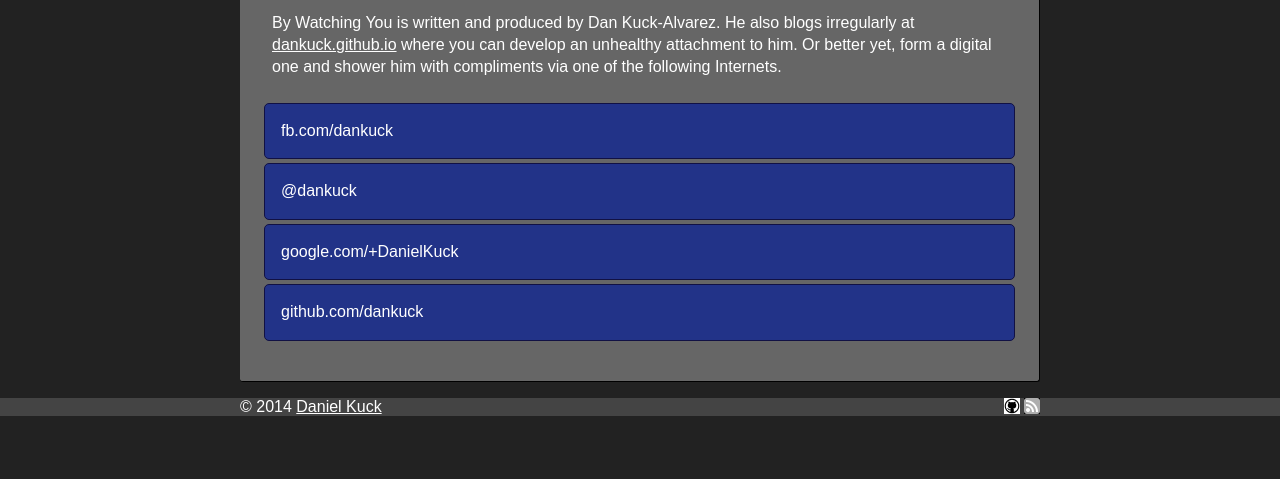
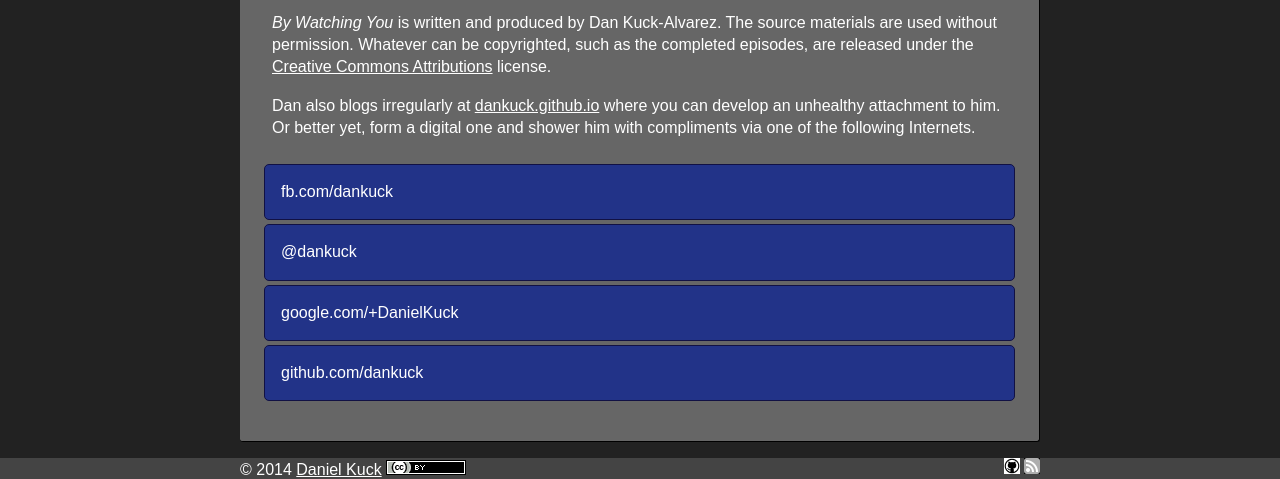
Before and after one commit to dankuck/by-watching-you, a Jekyll site: the page built from contact/index.html, in a window 1280 px wide, cut to the strip 522-1001 px from the top of the page. Built offline with Jekyll 4.4.1, drawn with Linux system fonts in a browser that asks for light colours; before the commit the page ends 940 px from its top, so only the background shows below that.

Commit message:
The licensing. CC-BY

```diff
--- a/_includes/footer.html
+++ b/_includes/footer.html
@@ -7,7 +7,7 @@
 					<a href="https://github.com/dankuck/bywatchingyou" title="Fork this website on github"><img src="/assets/github-small.png"></a>
 					<a href="http://feeds.feedburner.com/bywatchingyou" title="By Watching You - Webcomic - RSS Feed"><img src="/assets/rss-grey.png" border="0" /></a>
 				</div>
-				&copy; 2014 <a href="/contact/">Daniel Kuck</a>
+				&copy; 2014 <a href="/contact/">Daniel Kuck</a> <a href="/contact/"><img src="/assets/cc-by-80x15.png" border="0" style="margin-top: 2px;" /></a>
 			</div>
 		</div>
 	</body>
--- a/contact/index.html
+++ b/contact/index.html
@@ -17,12 +17,17 @@ li a:hover { background-color: #888 }
 </ul>
 
 <div style="margin: 1em;">
-<img src="http://www.gravatar.com/avatar/3b55d9d2629003d8f6d3365c4ea79122" border="0" style="border-radius: 5px; border: 0px solid white;"/>
+	<img src="http://www.gravatar.com/avatar/3b55d9d2629003d8f6d3365c4ea79122" border="0" style="border-radius: 5px; border: 0px solid white;"/>
 
-<p>By Watching You is written and produced by Dan Kuck-Alvarez. He also blogs irregularly at
-	<a href="http://dankuck.github.io">dankuck.github.io</a> where you can develop an unhealthy
-	attachment to him. Or better yet, form a digital one and shower him with compliments via
-	one of the following Internets.</p>
+	<p><i>By Watching You</i> is written and produced by Dan Kuck-Alvarez.
+		The source materials are used without permission. Whatever can be copyrighted, such as the completed episodes, are released under the <a href="http://creativecommons.org/licenses/by/4.0/">Creative Commons Attributions</a> license.
+	</p>
+
+	<p>Dan also blogs irregularly at
+		<a href="http://dankuck.github.io">dankuck.github.io</a> where you can develop an unhealthy
+		attachment to him. Or better yet, form a digital one and shower him with compliments via
+		one of the following Internets.
+	</p>
 </div>
 
 <ul>
```
